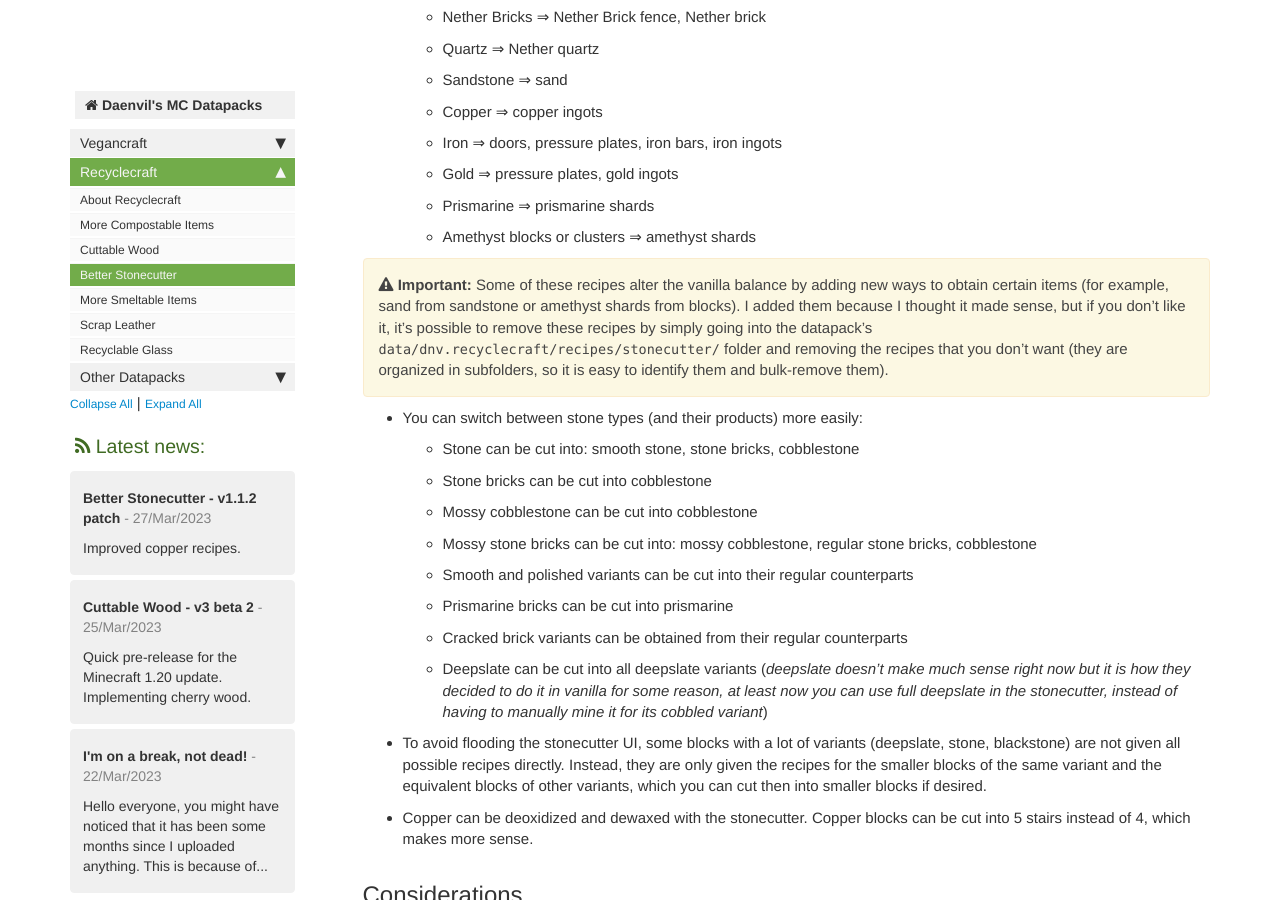
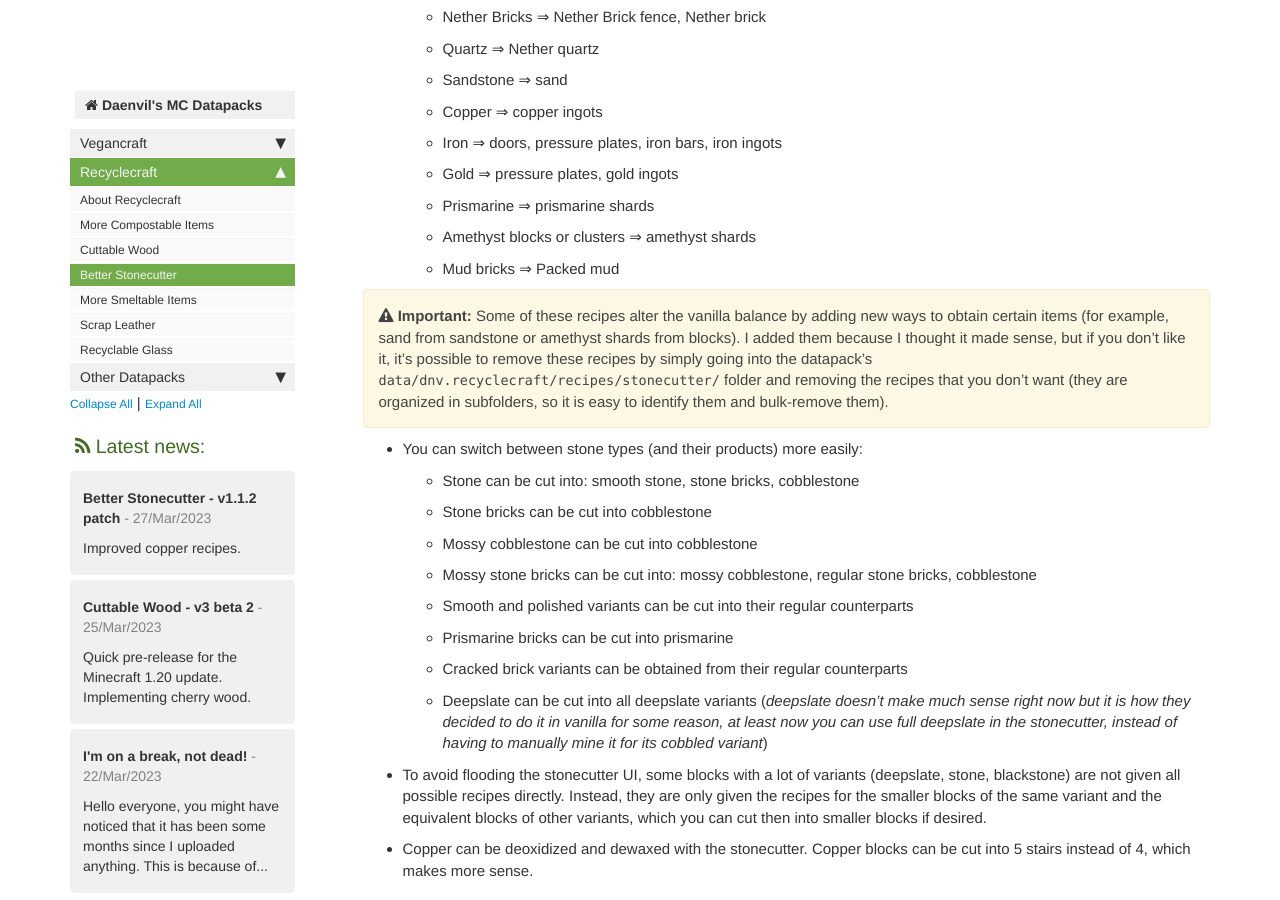
Before and after one commit to daenvil/MCDatapacks, a Jekyll site: the page built from pages/recyclecraft/better_stonecutter.md, in a window 1280 px wide and 900 px high, scrolled down 939 px. Built offline with Jekyll 4.4.1, drawn with Linux system fonts in a browser that asks for light colours; some web fonts are replaced; comment, search, counter and statistics services are not loaded; some of the changed lines change nothing that is shown.

Commit message:
minor fix

```diff
--- a/pages/recyclecraft/better_stonecutter.md
+++ b/pages/recyclecraft/better_stonecutter.md
@@ -17,7 +17,8 @@
 index: 4
 downloads: 2160
 downloads_str: "&gt;2.1k"
-gallery: [https://static.planetminecraft.com/files/image/minecraft/data-pack/2022/526/15262629-screenshot-at_l.webp,https://static.planetminecraft.com/files/image/minecraft/data-pack/2022/526/15262638-screenshot-at_l.webp,https://static.planetminecraft.com/files/image/minecraft/data-pack/2022/526/15262628-screenshot-at_l.webp,https://static.planetminecraft.com/files/image/minecraft/data-pack/2022/526/15262630-screenshot-at_l.webp,https://static.planetminecraft.com/files/image/minecraft/data-pack/2022/526/15262552-screenshot-at_l.webp,https://static.planetminecraft.com/files/image/minecraft/data-pack/2022/526/15262637-screenshot-at_l.webp,https://static.planetminecraft.com/files/image/minecraft/data-pack/2022/526/15262633-screenshot-at_l.webp,https://static.planetminecraft.com/files/image/minecraft/data-pack/2022/526/15262632-screenshot-at_l.webp,https://static.planetminecraft.com/files/image/minecraft/data-pack/2022/526/15262634-screenshot-at_l.webp]
+thumbnail: https://static.planetminecraft.com/files/image/minecraft/data-pack/2023/526/16630318-thumbnail_l.webp
+gallery: [https://static.planetminecraft.com/files/image/minecraft/data-pack/2023/526/16630318-thumbnail_l.webp,https://static.planetminecraft.com/files/image/minecraft/data-pack/2022/526/15262629-screenshot-at_l.webp,https://static.planetminecraft.com/files/image/minecraft/data-pack/2022/526/15262638-screenshot-at_l.webp,https://static.planetminecraft.com/files/image/minecraft/data-pack/2022/526/15262628-screenshot-at_l.webp,https://static.planetminecraft.com/files/image/minecraft/data-pack/2023/526/16630269_l.webp,https://static.planetminecraft.com/files/image/minecraft/data-pack/2022/526/15262630-screenshot-at_l.webp,https://static.planetminecraft.com/files/image/minecraft/data-pack/2022/526/15262552-screenshot-at_l.webp,https://static.planetminecraft.com/files/image/minecraft/data-pack/2022/526/15262637-screenshot-at_l.webp,https://static.planetminecraft.com/files/image/minecraft/data-pack/2022/526/15262633-screenshot-at_l.webp,https://static.planetminecraft.com/files/image/minecraft/data-pack/2022/526/15262632-screenshot-at_l.webp]
 ---
 
 ## Downloads
@@ -70,6 +71,7 @@
     - Gold &#x21D2; pressure plates, gold ingots
     - Prismarine &#x21D2; prismarine shards
     - Amethyst blocks or clusters &#x21D2; amethyst shards
+    - Mud bricks &#x21D2; Packed mud
 
 {% include comments/important.html content='Some of these recipes alter the vanilla balance by adding new ways to obtain certain items (for example, sand from sandstone or amethyst shards from blocks). I added them because I thought it made sense, but if you don\'t like it, it\'s possible to remove these recipes by simply going into the datapack\'s <code>data/dnv.recyclecraft/recipes/stonecutter/</code> folder and removing the recipes that you don\'t want (they are organized in subfolders, so it is easy to identify them and bulk-remove them).' %}
 
```
